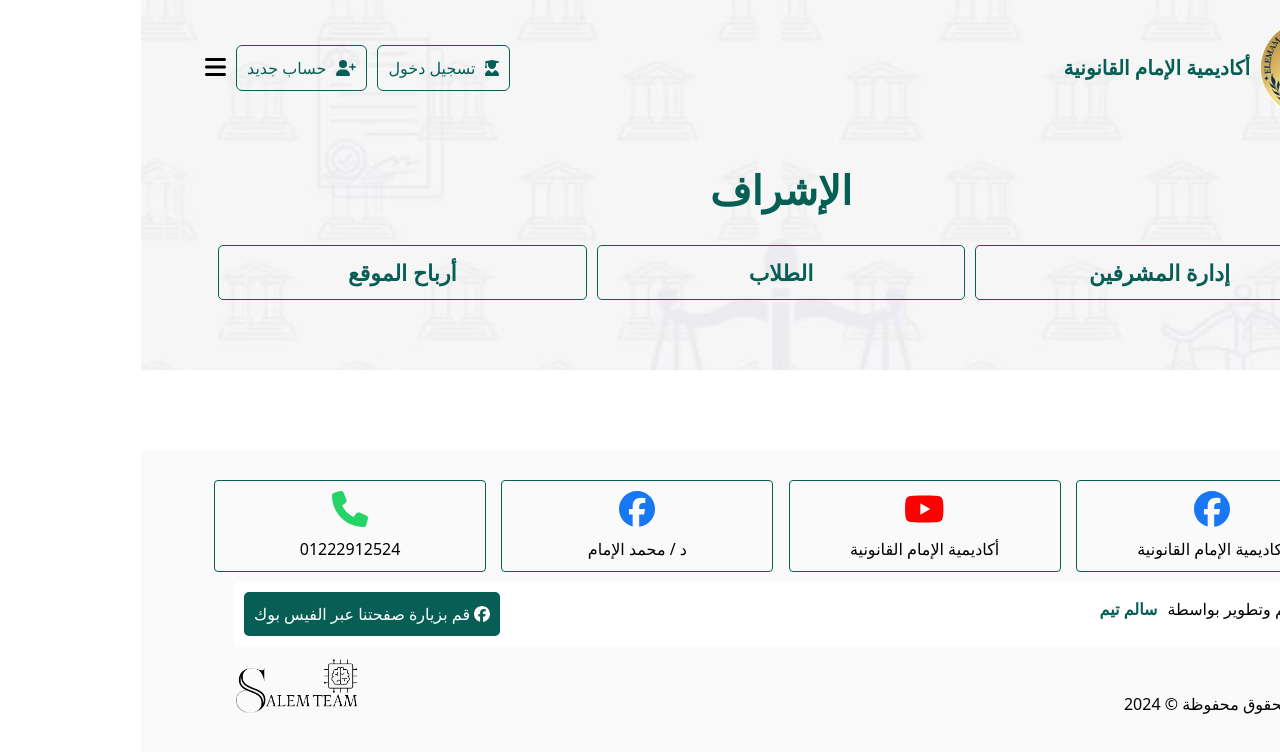
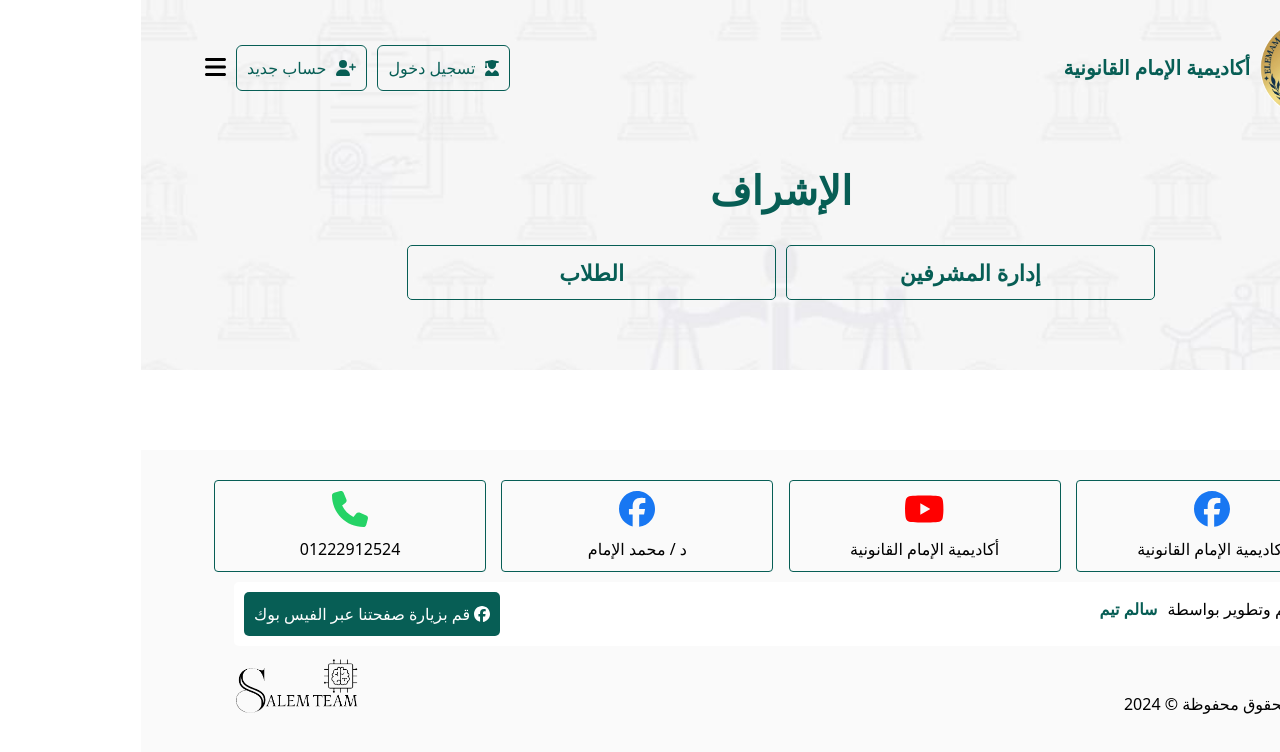
Before and after one commit to Salem-Team/law-academy, a Vue app: page /AdminPage in a window 1280 px wide. Shown: the top 752 px of the page. Built offline with nearby package versions, Linux system fonts and the light colour scheme; no server answers; the database is empty.

Commit message:
Push number 6

```diff
--- a/src/views/AdminPage.vue
+++ b/src/views/AdminPage.vue
@@ -19,9 +19,6 @@
         </router-link>
         <router-link to="/TheStudents" class="box border p-2.5 hover-0">
           الطلاب
-        </router-link>
-        <router-link to="#" class="box border p-2.5 hover-0">
-          أرباح الموقع
         </router-link>
       </div>
     </div>
```
